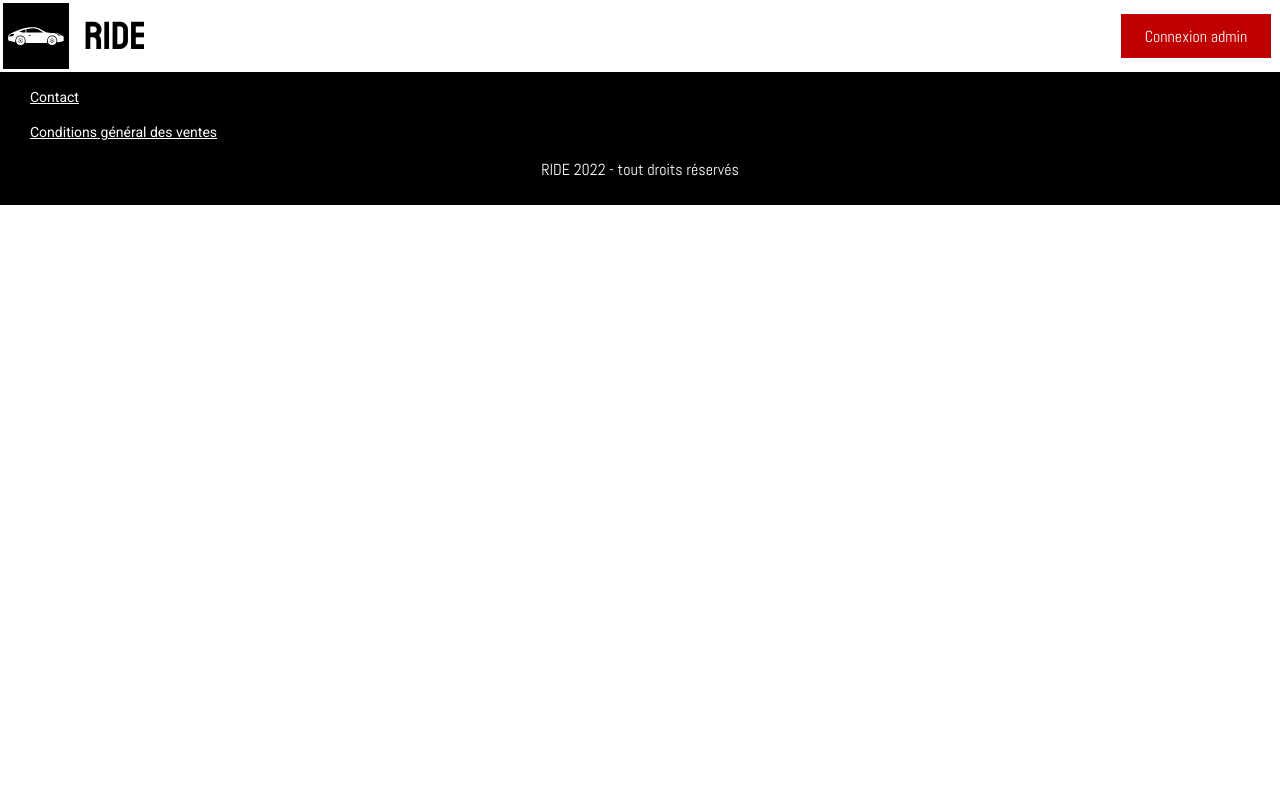
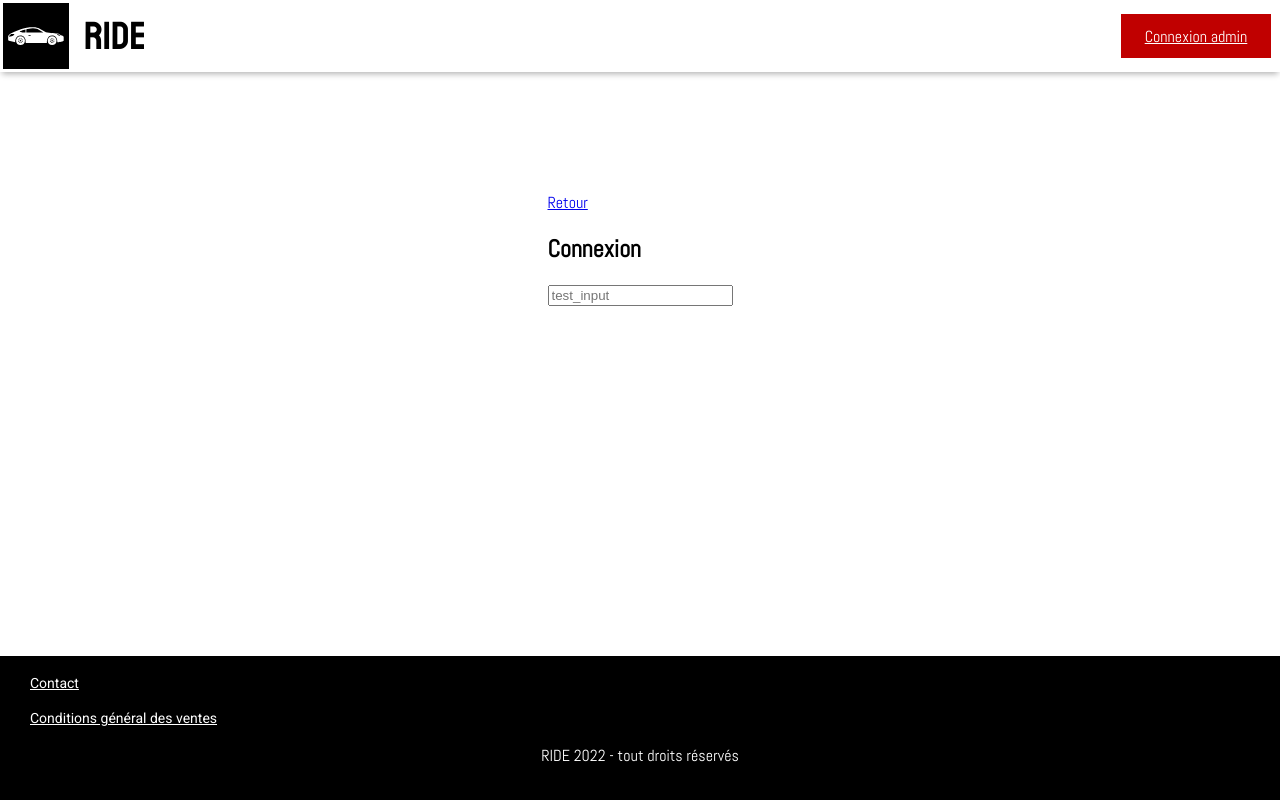
Before and after one commit to GB-Titi/Ynov_final_front_project, a Next.js app in the folder gamos_app/: page /login in a window 1280 px wide. Built offline with nearby package versions, Linux system fonts and the light colour scheme.

Commit message:
Envoie des modifications faites sur le front pour que Samir puisse créer une branche à partir de celle là, et merge sa branche dessus pour résoudre les conflits

```diff
--- /dev/null
+++ b/gamos_app/components/LoginFormComponent.tsx
@@ -0,0 +1,15 @@
+import styles from "../styles/components/LoginForm.module.scss";
+import Link from 'next/link'
+
+const LoginFormComponent: React.FC = () => {
+  return (
+    <div className={styles.login_container}>
+        <Link href="/">Retour</Link>
+        <form>
+            <h2>Connexion</h2>
+            <input placeholder="test_input"></input>
+        </form>
+    </div>
+  );
+};
+export default LoginFormComponent;
--- a/gamos_app/components/MenuComponent.tsx
+++ b/gamos_app/components/MenuComponent.tsx
@@ -1,15 +1,16 @@
 import styles from "../styles/components/Menu.module.scss";
 import logo from "../public/Logo.svg"
-import Image from "next/image";
+import Image from "next/image"
+import Link from 'next/link'
 
 const MenuComponent: React.FC = () => {
   return (
     <div className={styles.navbar}>
       <div className={styles.brand}>
         <Image className={styles.logo} src={logo} alt="logo" width={66} height={66} />
-        <h1>RIDE</h1>
+        <span className={styles.brand_name}>RIDE</span>
       </div>
-      <div className={styles.button}>Connexion admin</div>
+      <Link className={styles.button} href="/login">Connexion admin</Link>
     </div>
   );
 };
--- a/gamos_app/pages/login.tsx
+++ b/gamos_app/pages/login.tsx
@@ -2,13 +2,18 @@ import type { NextPage } from "next";
 // import { useRouter } from "next/router";
 import FooterComponent from "../components/FooterComponent";
 import MenuComponent from "../components/MenuComponent";
+import LoginFormComponent from "../components/LoginFormComponent";
+import Link from 'next/link';
+import styles from "../styles/components/LoginForm.module.scss";
 
 const Login: NextPage = () => {
 //   const router = useRouter();
   return (
-    <div>
+    <div className={styles.container}>
       <MenuComponent />
-      <main></main>
+      <main>
+        <LoginFormComponent/>
+      </main>
       <FooterComponent />
     </div>
   );
--- a/gamos_app/styles/components/Footer.module.scss
+++ b/gamos_app/styles/components/Footer.module.scss
@@ -9,7 +9,8 @@
     bottom: 0;
     width: 100%;
     left: 0;
-    padding-top: 7.5px;
+    height: $footer-height;
+    position: relative;
   }
 
   .footer_link{
--- a/gamos_app/styles/components/Home.module.scss
+++ b/gamos_app/styles/components/Home.module.scss
@@ -7,6 +7,7 @@
     display: flex;
     align-items: flex-end;
     justify-content: center;
+    margin-top: $menu-height;
 
     .infos {
         background-color: #fff;
--- /dev/null
+++ b/gamos_app/styles/components/LoginForm.module.scss
@@ -0,0 +1,9 @@
+.login_container{
+    padding: 15% 0 0 0;
+    width: max-content;
+    margin: auto;
+}
+
+.container{
+    height: 100vh;
+}
--- a/gamos_app/styles/components/Menu.module.scss
+++ b/gamos_app/styles/components/Menu.module.scss
@@ -8,7 +8,7 @@
     align-items: center;
     justify-content: space-between;
     box-shadow: 0px 4px 6px -2px rgba(0, 0, 0, 0.3);
-    position: sticky;
+    position: fixed;
     top: 0;
     left: 0;
 
@@ -22,7 +22,7 @@
             margin-left: 3px;
         }
 
-        h1{
+        .brand_name{
             font-family: $font-title;
             font-weight: 400;
             font-size: 39.15px;
--- a/gamos_app/styles/globals.scss
+++ b/gamos_app/styles/globals.scss
@@ -5,10 +5,10 @@ body {
   padding: 0;
   margin: 0;
   height: 100%;
-  width: 100vw;
+  width: 100%;
   font-family: $font-default;
 }
 
 main{
-    height: 100%;
+    height: calc(100% - $footer-height);
 }
--- a/gamos_app/styles/variables.scss
+++ b/gamos_app/styles/variables.scss
@@ -6,6 +6,7 @@ $font-copyright: Abel Pro;
 $font-default: 'Abel', sans-serif;
 $font-primary: 'Roboto', sans-serif;
 $menu-height: 72px;
+$footer-height: 144px;
 
 @import url('https://fonts.googleapis.com/css2?family=Abel&display=swap');
 @import url('https://fonts.googleapis.com/css2?family=Roboto&display=swap');
```
